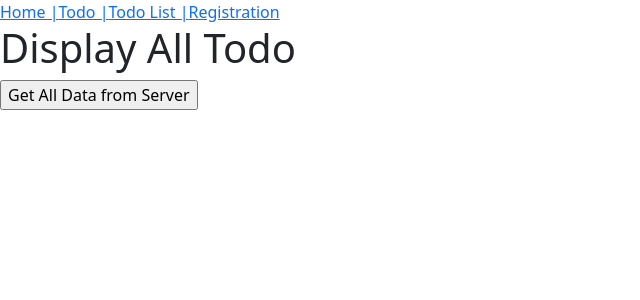
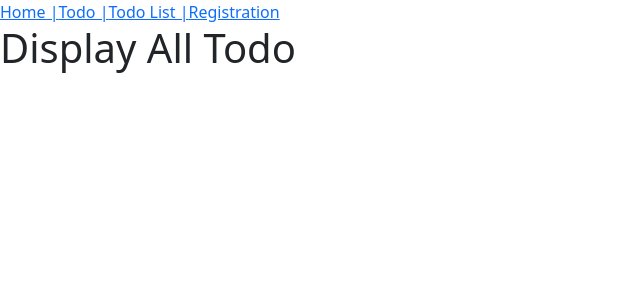
Before and after one commit to ravirajpatil123/Regitstration--Form-React-day16, a React (Create React App) app in the folder registration-form/: page /todo-list in a window 1280 px wide. Shown: the top 300 px of the page, without its empty margins (0-640 px from the left). Built offline with nearby package versions, Linux system fonts and the light colour scheme.

Commit message:
load data without button

```diff
--- a/registration-form/src/App.js
+++ b/registration-form/src/App.js
@@ -4,13 +4,12 @@ import MyRegistration from "./pages/MyRegistration";
 import MyNavigationLinks from "./pages/MyNavigationLinks";
 import MyTodoList from "./pages/MyTodoList";
 
+
 function App() {
   return (
     <>
       <BrowserRouter>
         <MyNavigationLinks />
-
-
         <Routes>
           {/** 1 Route means 1 Page */}
           <Route path="/" element={<h1>Hello</h1>} />
--- a/registration-form/src/pages/MyTodoList.js
+++ b/registration-form/src/pages/MyTodoList.js
@@ -1,26 +1,22 @@
-import { useState } from "react";
+import { useEffect,useState } from "react";
 
 function MyTodoList() {
   let [todoList, setTodoList] = useState([]);
 
-  let getAllTodoAction = async () => {
-    let url = `http://localhost:4000/find-all-todo`;
-    let res = await fetch(url);
-    let list = await res.json();
+//
+useEffect(() => {
+    getAllTodoAction();
+},[]);
+    let getAllTodoAction = async () => {
 
-    // list updated.
-    let newlist = [...list];
-    setTodoList(newlist);
-  };
+    }
+
+
 
   return (
     <>
       <h1>Display All Todo</h1>
-      <input
-        type="button"
-        value="Get All Data from Server"
-        onClick={getAllTodoAction}
-      />
+
 
       {todoList.map((item) => (
         <>
```
